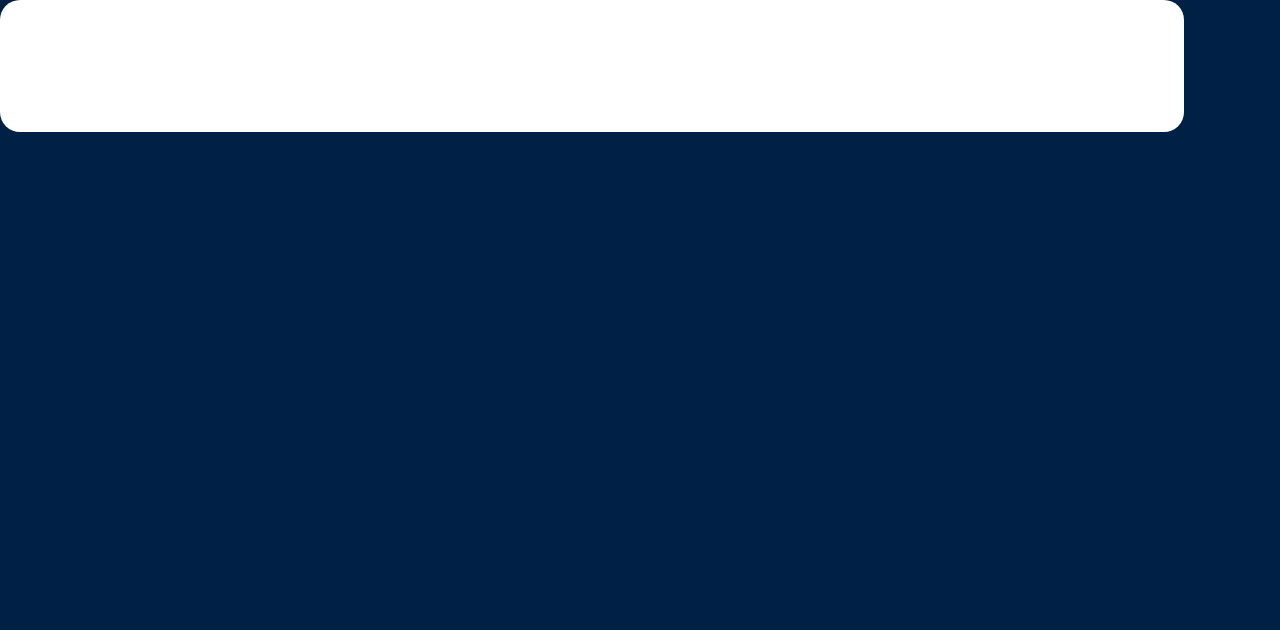
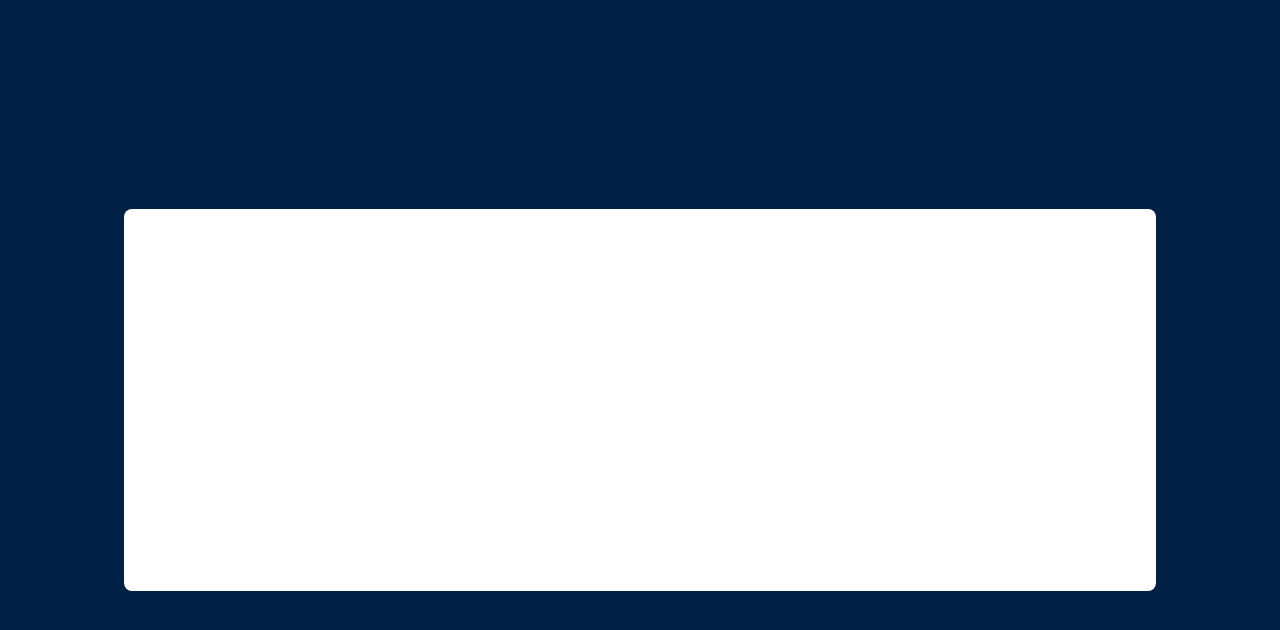
Before and after one commit to ronalldchan/UBC-Notes, a React (Create React App) app in the folder frontend/: page / in a window 1280 px wide. Shown: the top 630 px of the page. Built offline with nearby package versions, Linux system fonts and the light colour scheme.

Commit message:
Centered main div

```diff
--- a/frontend/src/App.tsx
+++ b/frontend/src/App.tsx
@@ -2,6 +2,7 @@ import React from "react";
 import logo from "./logo.svg";
 import "./App.css";
 import TestHeader from "./TestHeader";
+import { Container } from "@mui/system";
 
 function App() {
   const rootStyles = {
@@ -11,11 +12,11 @@ function App() {
 
 
   return (
-    <>
-      <div style={rootStyles}>
-        <TestHeader />
-      </div>
-    </>
+    <div style={rootStyles}>
+      <Container sx={{height: "100vh", display: "flex", justifyContent: "center", alignItems: "center"}}>
+          <TestHeader />
+      </Container>
+    </div>
   );
 }
 
--- a/frontend/src/TestHeader.tsx
+++ b/frontend/src/TestHeader.tsx
@@ -2,7 +2,7 @@ import { Box, Typography } from "@mui/material";
 
 export default function TestHeader() {
   return (
-    <Box component="div" sx={{ borderRadius: 5, width: "90vw", height: 100, p: 2, color:"white", backgroundColor:"#FFFFFF"}}>
+    <Box component="div" sx={{ width:"1000px", height:"350px", display: "flex", borderRadius: 2, p: 2, color:"white", backgroundColor:"#FFFFFF"}}>
       This is a section container
     </Box>
   );
```
